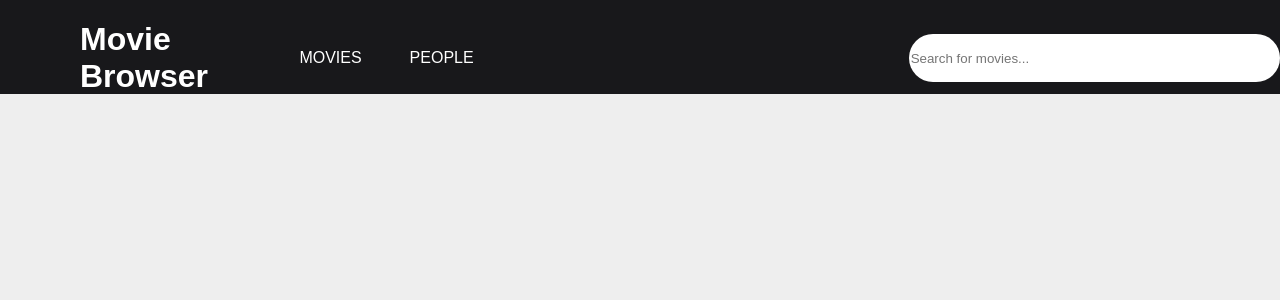
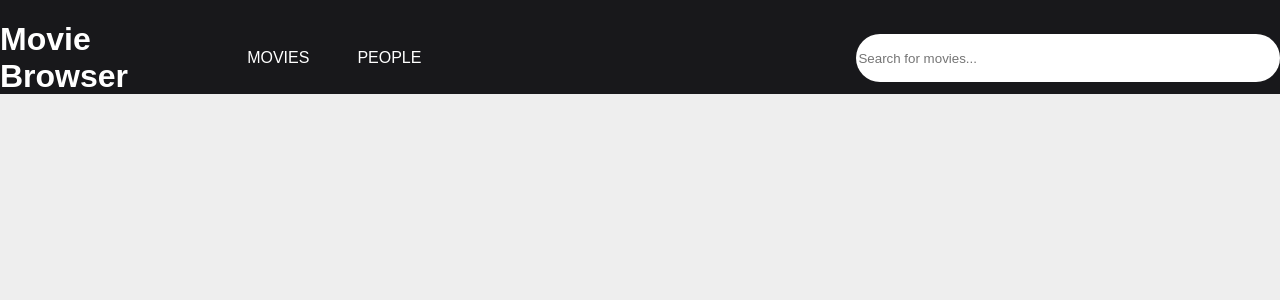
Before and after one commit to BartoszKoza/the-half-blood-prince-project, a React (Create React App) app: page / in a window 1280 px wide. Shown: the top 300 px of the page. Built offline with nearby package versions, Linux system fonts and the light colour scheme.

Commit message:
Reset default ul spacing in GlobalStyles

```diff
--- a/src/GlobalStyle.js
+++ b/src/GlobalStyle.js
@@ -18,6 +18,10 @@ const GlobalStyle = createGlobalStyle`
     background-color: #eee;
     font-family: sans-serif;
   }
+  ul {
+    margin: 0;
+    padding: 0;
+  }
 `
 
 export default GlobalStyle;
```
